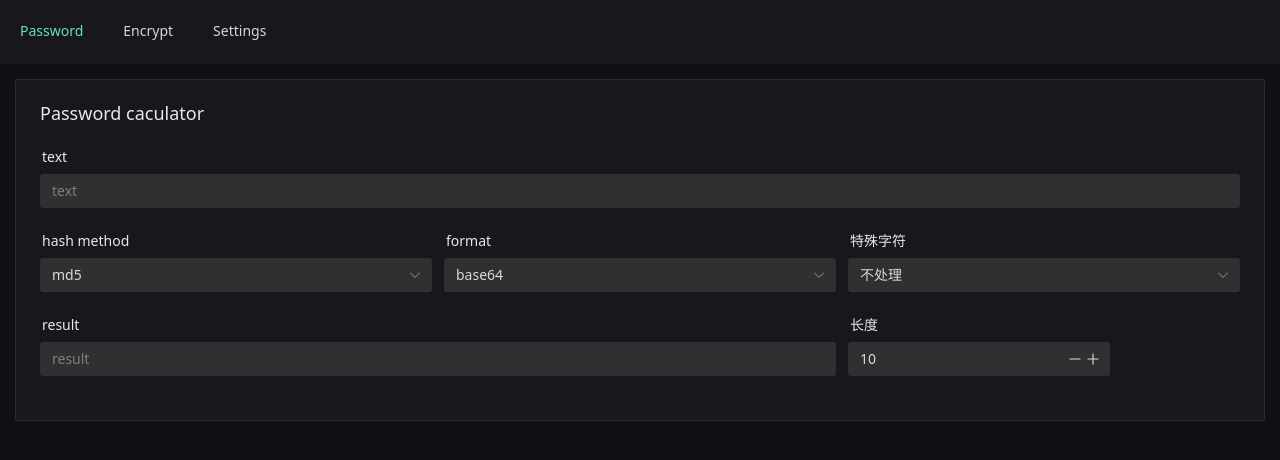
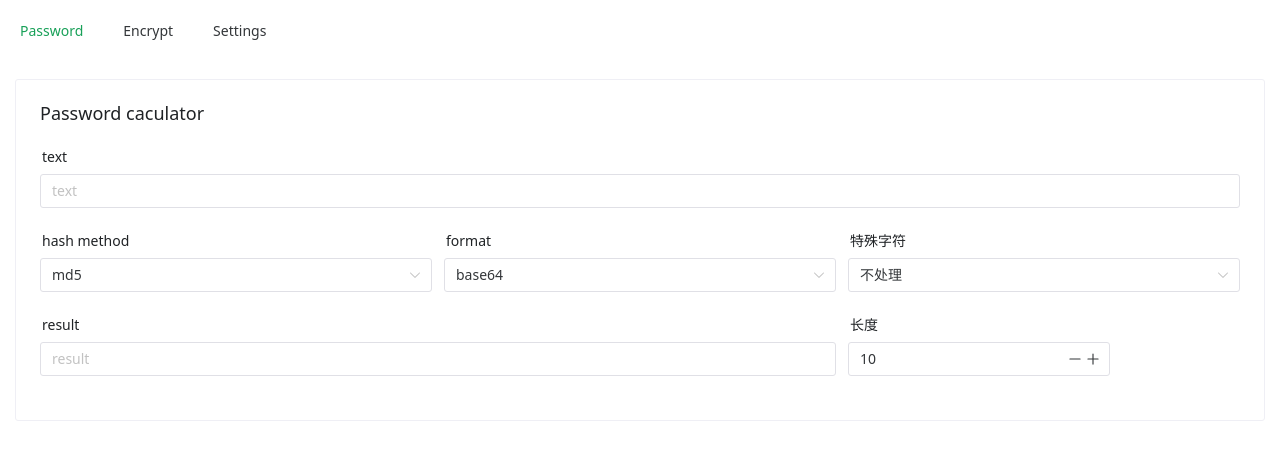
Before and after one commit to secrets-cool/homepage, a Vue app: page /#/ in a window 1280 px wide. Shown: the top 460 px of the page. Built offline with nearby package versions, Linux system fonts and the light colour scheme.

Commit message:
auto set theme.

```diff
--- a/src/App.vue
+++ b/src/App.vue
@@ -1,8 +1,10 @@
 <script setup>
 import { h } from 'vue'
 import { RouterLink } from 'vue-router'
-import { NConfigProvider, NGlobalStyle, darkTheme, NLayout, NLayoutHeader, NLayoutContent, NLayoutFooter, NMenu } from 'naive-ui'
+import { NConfigProvider, NGlobalStyle, darkTheme, NLayout, NLayoutHeader, NLayoutContent, NMenu } from 'naive-ui'
+
 import { routes } from './routes'
+import { theme } from './settings'
 
 const topNav = routes.map(r => ({ label: r.name, key: r.path, path: r.path }))
 const renderMenuLabel = (option) => {
@@ -15,7 +17,7 @@ const renderMenuLabel = (option) => {
 </script>
 
 <template>
-  <n-config-provider :theme="darkTheme">
+  <n-config-provider :theme="theme === 'dark' ? darkTheme : null">
     <n-global-style />
     <n-layout>
       <n-layout-header>
--- /dev/null
+++ b/src/settings.js
@@ -0,0 +1,4 @@
+import { localStorageRef } from "./util"
+
+const isLight = window.matchMedia('(prefers-color-scheme: light)').matches
+export const theme = localStorageRef('ui.theme', isLight ? 'light' : 'dark')
--- /dev/null
+++ b/src/util.js
@@ -0,0 +1,7 @@
+import { ref, watch } from 'vue'
+
+export function localStorageRef(name, defaultValue) {
+  const value = ref(JSON.parse(localStorage.getItem(name) || 'null') || defaultValue)
+  watch(value, (val) => { localStorage.setItem(name, JSON.stringify(val)) })
+  return value
+}
```
